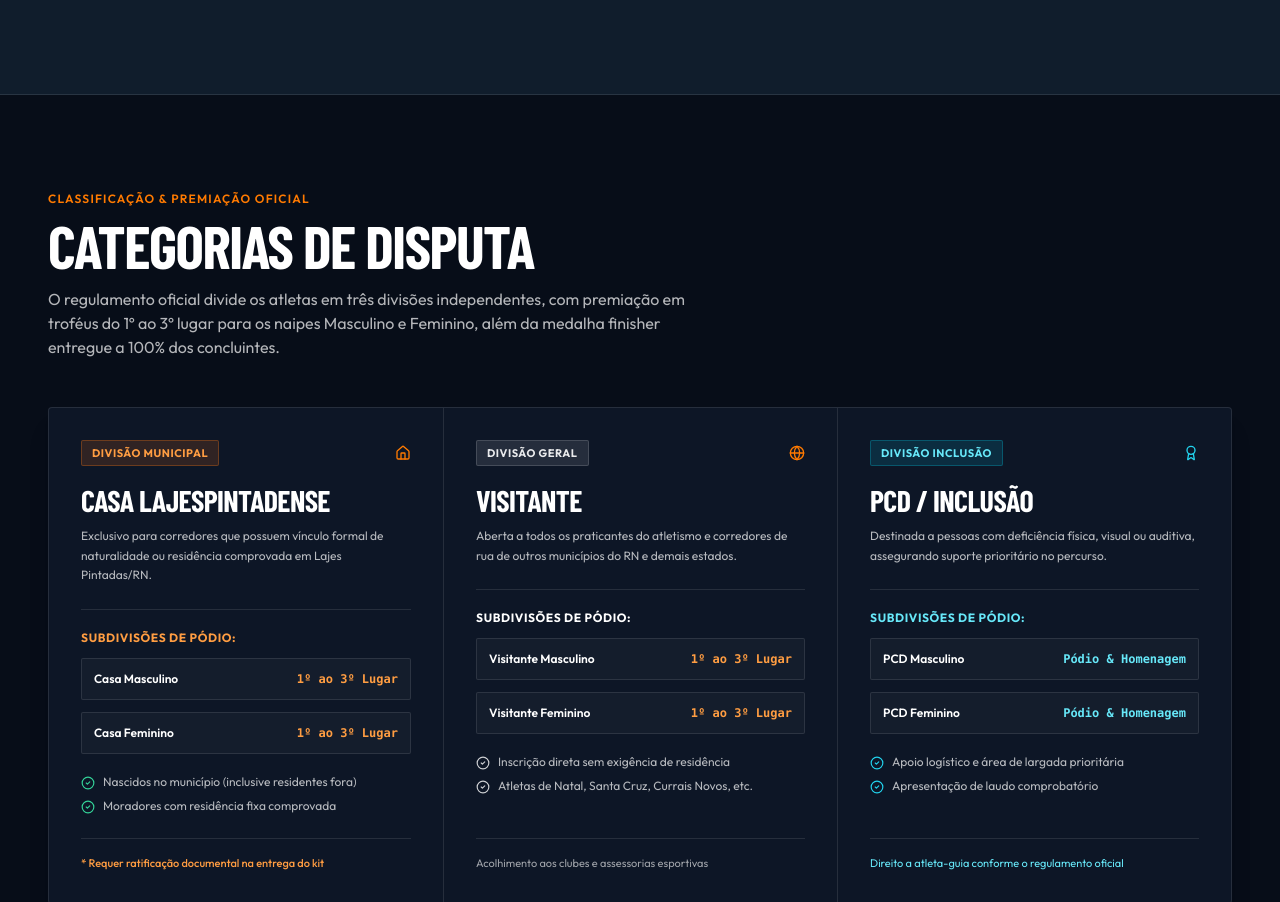
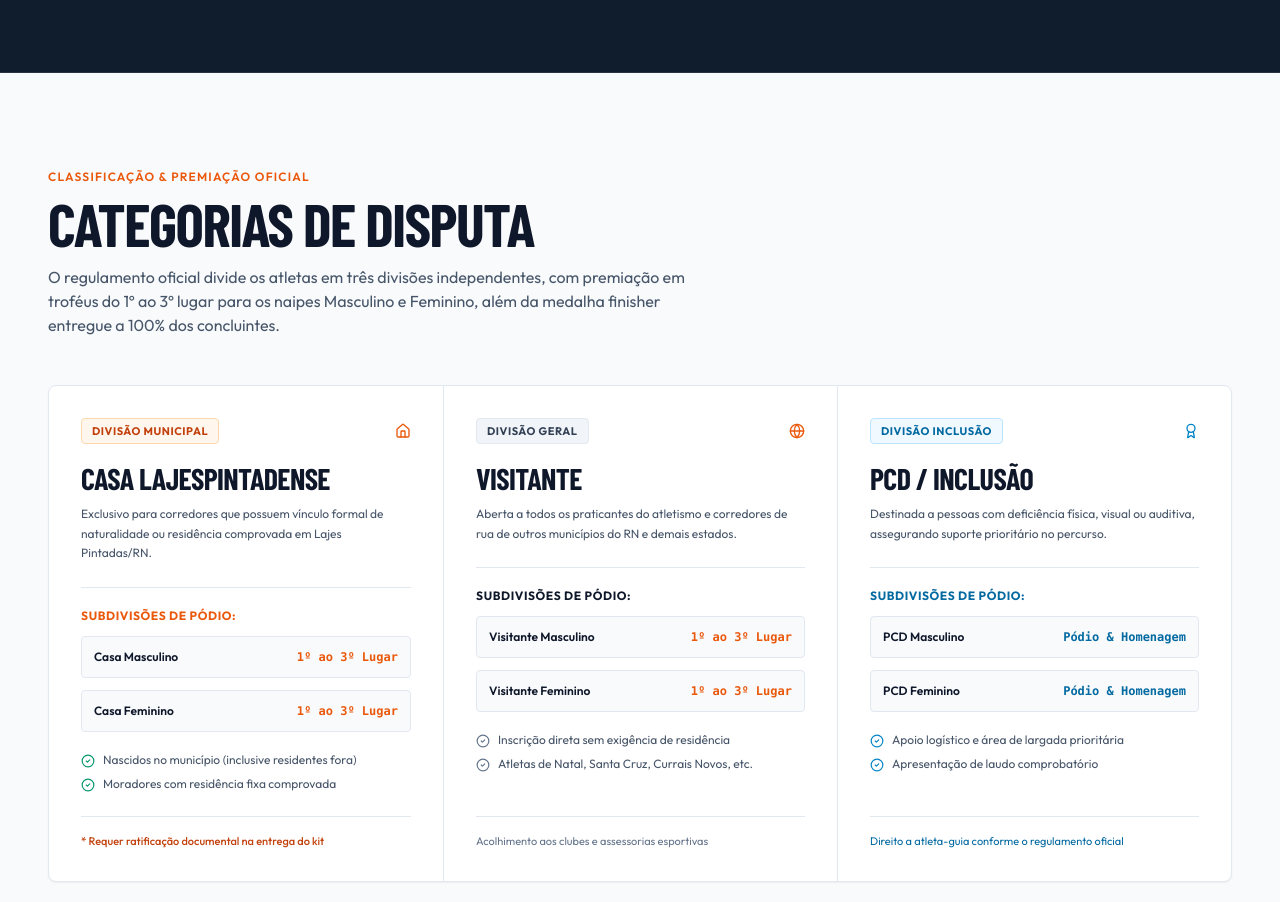
Before and after one commit to adrianolprn03-dot/corrida-lajes-pintadas, a React (Vite) app: page / in a window 1280 px wide. Shown: the part 1898-2800 px from the top of the page. Built offline with nearby package versions, Linux system fonts and the light colour scheme; no server answers; a web font is replaced by a local one.

Commit message:
feat: use authentic corrida 2025 photo, light theme with dark variations, conforming header

```diff
--- a/index.html
+++ b/index.html
@@ -12,7 +12,7 @@
     <link rel="preconnect" href="https://fonts.gstatic.com" crossorigin>
     <link href="https://fonts.googleapis.com/css2?family=Barlow+Condensed:wght@700;800&family=Outfit:wght@400;500;600;700&display=swap" rel="stylesheet">
   </head>
-  <body class="bg-[#070D18] text-white antialiased selection:bg-[#FF7A00] selection:text-[#070D18]">
+  <body class="bg-[#F8FAFC] text-slate-900 antialiased selection:bg-[#FF7A00] selection:text-white">
     <div id="root"></div>
     <script type="module" src="/src/main.tsx"></script>
   </body>
--- a/src/App.tsx
+++ b/src/App.tsx
@@ -121,7 +121,7 @@ export default function App() {
   };
 
   return (
-    <div className="min-h-screen flex flex-col bg-[#070D18] text-white selection:bg-[#FF7A00] selection:text-[#070D18] relative font-sans">
+    <div className="min-h-screen flex flex-col bg-[#F8FAFC] text-slate-900 selection:bg-[#FF7A00] selection:text-white relative font-sans">
       {/* Toast Alert */}
       {toast && (
         <div className="fixed bottom-6 right-6 z-50 animate-in fade-in slide-in-from-bottom-5 duration-200">
--- a/src/components/CategoriesSection.tsx
+++ b/src/components/CategoriesSection.tsx
@@ -5,175 +5,175 @@ export const CategoriesSection: React.FC = () => {
   const [showProofGuide, setShowProofGuide] = useState(false);
 
   return (
-    <section id="categorias" className="bg-[#070D18] text-white py-16 sm:py-24 border-b border-white/10">
+    <section id="categorias" className="bg-[#F8FAFC] text-slate-900 py-16 sm:py-24 border-b border-slate-200">
       <div className="max-w-[1280px] mx-auto px-5 sm:px-8 lg:px-12">
 
         {/* Section Header */}
         <div className="mb-12">
-          <span className="font-sans text-xs font-semibold uppercase tracking-widest text-[#FF7A00] block mb-2">
+          <span className="font-sans text-xs font-semibold uppercase tracking-widest text-orange-600 block mb-2">
             Classificação & Premiação Oficial
           </span>
-          <h2 className="font-condensed font-extrabold text-4xl sm:text-6xl uppercase tracking-tight text-white leading-none">
+          <h2 className="font-condensed font-extrabold text-4xl sm:text-6xl uppercase tracking-tight text-slate-900 leading-none">
             Categorias de Disputa
           </h2>
-          <p className="font-sans text-sm sm:text-base text-white/70 mt-3 max-w-2xl leading-relaxed">
+          <p className="font-sans text-sm sm:text-base text-slate-600 mt-3 max-w-2xl leading-relaxed">
             O regulamento oficial divide os atletas em três divisões independentes, com premiação em troféus do 1º ao 3º lugar para os naipes Masculino e Feminino, além da medalha finisher entregue a 100% dos concluintes.
           </p>
         </div>
 
         {/* 3 Visual Columns with 1px Dividers */}
-        <div className="border border-white/10 bg-[#0D1626] rounded-[4px] overflow-hidden mb-10 shadow-xl">
-          <div className="grid grid-cols-1 md:grid-cols-3 divide-y md:divide-y-0 md:divide-x divide-white/10">
+        <div className="border border-slate-200 bg-white rounded-lg overflow-hidden mb-10 shadow-sm">
+          <div className="grid grid-cols-1 md:grid-cols-3 divide-y md:divide-y-0 md:divide-x divide-slate-200">
 
             {/* COLUMN 1: CASA LAJESPINTADENSE */}
-            <div className="p-6 sm:p-8 flex flex-col justify-between hover:bg-white/[0.02] transition">
+            <div className="p-6 sm:p-8 flex flex-col justify-between hover:bg-slate-50/60 transition">
               <div>
                 <div className="flex items-center justify-between mb-4">
-                  <span className="font-sans text-[11px] font-bold uppercase tracking-wider text-[#FF9D42] bg-orange-500/15 border border-orange-500/30 px-2.5 py-1 rounded-[2px]">
+                  <span className="font-sans text-[11px] font-bold uppercase tracking-wider text-orange-700 bg-orange-50 border border-orange-200 px-2.5 py-1 rounded">
                     Divisão Municipal
                   </span>
-                  <Home className="w-4 h-4 text-[#FF7A00]" />
+                  <Home className="w-4 h-4 text-orange-600" />
                 </div>
 
-                <h3 className="font-condensed font-extrabold text-2xl sm:text-3xl uppercase text-white leading-none">
+                <h3 className="font-condensed font-extrabold text-2xl sm:text-3xl uppercase text-slate-900 leading-none">
                   Casa Lajespintadense
                 </h3>
 
-                <p className="font-sans text-xs text-white/70 mt-2 leading-relaxed">
+                <p className="font-sans text-xs text-slate-600 mt-2 leading-relaxed">
                   Exclusivo para corredores que possuem vínculo formal de naturalidade ou residência comprovada em Lajes Pintadas/RN.
                 </p>
 
                 {/* Subdivisões de Pódio */}
-                <div className="mt-6 pt-5 border-t border-white/10 space-y-3">
-                  <div className="font-sans text-xs font-bold uppercase tracking-wider text-[#FF9D42]">
+                <div className="mt-6 pt-5 border-t border-slate-200 space-y-3">
+                  <div className="font-sans text-xs font-bold uppercase tracking-wider text-orange-600">
                     Subdivisões de Pódio:
                   </div>
-                  <div className="flex items-center justify-between p-3 bg-white/[0.03] border border-white/10 rounded-[2px] text-xs font-sans">
-                    <span className="font-semibold text-white">Casa Masculino</span>
-                    <span className="text-[#FF9D42] font-mono font-bold">1º ao 3º Lugar</span>
+                  <div className="flex items-center justify-between p-3 bg-slate-50 border border-slate-200 rounded text-xs font-sans">
+                    <span className="font-semibold text-slate-900">Casa Masculino</span>
+                    <span className="text-orange-600 font-mono font-bold">1º ao 3º Lugar</span>
                   </div>
-                  <div className="flex items-center justify-between p-3 bg-white/[0.03] border border-white/10 rounded-[2px] text-xs font-sans">
-                    <span className="font-semibold text-white">Casa Feminino</span>
-                    <span className="text-[#FF9D42] font-mono font-bold">1º ao 3º Lugar</span>
+                  <div className="flex items-center justify-between p-3 bg-slate-50 border border-slate-200 rounded text-xs font-sans">
+                    <span className="font-semibold text-slate-900">Casa Feminino</span>
+                    <span className="text-orange-600 font-mono font-bold">1º ao 3º Lugar</span>
                   </div>
                 </div>
 
                 {/* Eligibility checklist */}
-                <div className="mt-5 space-y-2 text-xs font-sans text-white/70">
+                <div className="mt-5 space-y-2 text-xs font-sans text-slate-600">
                   <div className="flex items-start gap-2">
-                    <CheckCircle2 className="w-3.5 h-3.5 text-emerald-400 shrink-0 mt-0.5" />
+                    <CheckCircle2 className="w-3.5 h-3.5 text-emerald-600 shrink-0 mt-0.5" />
                     <span>Nascidos no município (inclusive residentes fora)</span>
                   </div>
                   <div className="flex items-start gap-2">
-                    <CheckCircle2 className="w-3.5 h-3.5 text-emerald-400 shrink-0 mt-0.5" />
+                    <CheckCircle2 className="w-3.5 h-3.5 text-emerald-600 shrink-0 mt-0.5" />
                     <span>Moradores com residência fixa comprovada</span>
                   </div>
                 </div>
               </div>
 
-              <div className="mt-6 pt-4 border-t border-white/10 text-[11px] font-sans text-[#FF9D42] font-medium">
+              <div className="mt-6 pt-4 border-t border-slate-200 text-[11px] font-sans text-orange-700 font-medium">
                 * Requer ratificação documental na entrega do kit
               </div>
             </div>
 
             {/* COLUMN 2: VISITANTE */}
-            <div className="p-6 sm:p-8 flex flex-col justify-between hover:bg-white/[0.02] transition">
+            <div className="p-6 sm:p-8 flex flex-col justify-between hover:bg-slate-50/60 transition">
               <div>
                 <div className="flex items-center justify-between mb-4">
-                  <span className="font-sans text-[11px] font-bold uppercase tracking-wider text-white/90 bg-white/10 border border-white/15 px-2.5 py-1 rounded-[2px]">
+                  <span className="font-sans text-[11px] font-bold uppercase tracking-wider text-slate-700 bg-slate-100 border border-slate-200 px-2.5 py-1 rounded">
                     Divisão Geral
                   </span>
-                  <Globe className="w-4 h-4 text-[#FF7A00]" />
+                  <Globe className="w-4 h-4 text-orange-600" />
                 </div>
 
-                <h3 className="font-condensed font-extrabold text-2xl sm:text-3xl uppercase text-white leading-none">
+                <h3 className="font-condensed font-extrabold text-2xl sm:text-3xl uppercase text-slate-900 leading-none">
                   Visitante
                 </h3>
 
-                <p className="font-sans text-xs text-white/70 mt-2 leading-relaxed">
+                <p className="font-sans text-xs text-slate-600 mt-2 leading-relaxed">
                   Aberta a todos os praticantes do atletismo e corredores de rua de outros municípios do RN e demais estados.
                 </p>
 
                 {/* Subdivisões de Pódio */}
-                <div className="mt-6 pt-5 border-t border-white/10 space-y-3">
-                  <div className="font-sans text-xs font-bold uppercase tracking-wider text-white">
+                <div className="mt-6 pt-5 border-t border-slate-200 space-y-3">
+                  <div className="font-sans text-xs font-bold uppercase tracking-wider text-slate-900">
                     Subdivisões de Pódio:
                   </div>
-                  <div className="flex items-center justify-between p-3 bg-white/[0.03] border border-white/10 rounded-[2px] text-xs font-sans">
-                    <span className="font-semibold text-white">Visitante Masculino</span>
-                    <span className="text-[#FF9D42] font-mono font-bold">1º ao 3º Lugar</span>
+                  <div className="flex items-center justify-between p-3 bg-slate-50 border border-slate-200 rounded text-xs font-sans">
+                    <span className="font-semibold text-slate-900">Visitante Masculino</span>
+                    <span className="text-orange-600 font-mono font-bold">1º ao 3º Lugar</span>
                   </div>
-                  <div className="flex items-center justify-between p-3 bg-white/[0.03] border border-white/10 rounded-[2px] text-xs font-sans">
-                    <span className="font-semibold text-white">Visitante Feminino</span>
-                    <span className="text-[#FF9D42] font-mono font-bold">1º ao 3º Lugar</span>
+                  <div className="flex items-center justify-between p-3 bg-slate-50 border border-slate-200 rounded text-xs font-sans">
+                    <span className="font-semibold text-slate-900">Visitante Feminino</span>
+                    <span className="text-orange-600 font-mono font-bold">1º ao 3º Lugar</span>
                   </div>
                 </div>
 
                 {/* Eligibility checklist */}
-                <div className="mt-5 space-y-2 text-xs font-sans text-white/70">
+                <div className="mt-5 space-y-2 text-xs font-sans text-slate-600">
                   <div className="flex items-start gap-2">
-                    <CheckCircle2 className="w-3.5 h-3.5 text-white/80 shrink-0 mt-0.5" />
+                    <CheckCircle2 className="w-3.5 h-3.5 text-slate-500 shrink-0 mt-0.5" />
                     <span>Inscrição direta sem exigência de residência</span>
                   </div>
                   <div className="flex items-start gap-2">
-                    <CheckCircle2 className="w-3.5 h-3.5 text-white/80 shrink-0 mt-0.5" />
+                    <CheckCircle2 className="w-3.5 h-3.5 text-slate-500 shrink-0 mt-0.5" />
                     <span>Atletas de Natal, Santa Cruz, Currais Novos, etc.</span>
                   </div>
                 </div>
               </div>
 
-              <div className="mt-6 pt-4 border-t border-white/10 text-[11px] font-sans text-white/60">
+              <div className="mt-6 pt-4 border-t border-slate-200 text-[11px] font-sans text-slate-500">
                 Acolhimento aos clubes e assessorias esportivas
               </div>
             </div>
 
             {/* COLUMN 3: PCD / INCLUSÃO */}
-            <div className="p-6 sm:p-8 flex flex-col justify-between hover:bg-white/[0.02] transition">
+            <div className="p-6 sm:p-8 flex flex-col justify-between hover:bg-slate-50/60 transition">
               <div>
                 <div className="flex items-center justify-between mb-4">
-                  <span className="font-sans text-[11px] font-bold uppercase tracking-wider text-cyan-300 bg-cyan-500/15 border border-cyan-500/30 px-2.5 py-1 rounded-[2px]">
+                  <span className="font-sans text-[11px] font-bold uppercase tracking-wider text-sky-700 bg-sky-50 border border-sky-200 px-2.5 py-1 rounded">
                     Divisão Inclusão
                   </span>
-                  <Award className="w-4 h-4 text-cyan-400" />
+                  <Award className="w-4 h-4 text-sky-600" />
                 </div>
 
-                <h3 className="font-condensed font-extrabold text-2xl sm:text-3xl uppercase text-white leading-none">
+                <h3 className="font-condensed font-extrabold text-2xl sm:text-3xl uppercase text-slate-900 leading-none">
                   PCD / Inclusão
                 </h3>
 
-                <p className="font-sans text-xs text-white/70 mt-2 leading-relaxed">
+                <p className="font-sans text-xs text-slate-600 mt-2 leading-relaxed">
                   Destinada a pessoas com deficiência física, visual ou auditiva, assegurando suporte prioritário no percurso.
                 </p>
 
                 {/* Subdivisões de Pódio */}
-                <div className="mt-6 pt-5 border-t border-white/10 space-y-3">
-                  <div className="font-sans text-xs font-bold uppercase tracking-wider text-cyan-300">
+                <div className="mt-6 pt-5 border-t border-slate-200 space-y-3">
+                  <div className="font-sans text-xs font-bold uppercase tracking-wider text-sky-700">
                     Subdivisões de Pódio:
                   </div>
-                  <div className="flex items-center justify-between p-3 bg-white/[0.03] border border-white/10 rounded-[2px] text-xs font-sans">
-                    <span className="font-semibold text-white">PCD Masculino</span>
-                    <span className="text-cyan-300 font-mono font-bold">Pódio & Homenagem</span>
+                  <div className="flex items-center justify-between p-3 bg-slate-50 border border-slate-200 rounded text-xs font-sans">
+                    <span className="font-semibold text-slate-900">PCD Masculino</span>
+                    <span className="text-sky-700 font-mono font-bold">Pódio & Homenagem</span>
                   </div>
-                  <div className="flex items-center justify-between p-3 bg-white/[0.03] border border-white/10 rounded-[2px] text-xs font-sans">
-                    <span className="font-semibold text-white">PCD Feminino</span>
-                    <span className="text-cyan-300 font-mono font-bold">Pódio & Homenagem</span>
+                  <div className="flex items-center justify-between p-3 bg-slate-50 border border-slate-200 rounded text-xs font-sans">
+                    <span className="font-semibold text-slate-900">PCD Feminino</span>
+                    <span className="text-sky-700 font-mono font-bold">Pódio & Homenagem</span>
                   </div>
                 </div>
 
                 {/* Eligibility checklist */}
-                <div className="mt-5 space-y-2 text-xs font-sans text-white/70">
+                <div className="mt-5 space-y-2 text-xs font-sans text-slate-600">
                   <div className="flex items-start gap-2">
-                    <CheckCircle2 className="w-3.5 h-3.5 text-cyan-400 shrink-0 mt-0.5" />
+                    <CheckCircle2 className="w-3.5 h-3.5 text-sky-600 shrink-0 mt-0.5" />
                     <span>Apoio logístico e área de largada prioritária</span>
                   </div>
                   <div className="flex items-start gap-2">
-                    <CheckCircle2 className="w-3.5 h-3.5 text-cyan-400 shrink-0 mt-0.5" />
+                    <CheckCircle2 className="w-3.5 h-3.5 text-sky-600 shrink-0 mt-0.5" />
                     <span>Apresentação de laudo comprobatório</span>
                   </div>
                 </div>
               </div>
 
-              <div className="mt-6 pt-4 border-t border-white/10 text-[11px] font-sans text-cyan-300">
+              <div className="mt-6 pt-4 border-t border-slate-200 text-[11px] font-sans text-sky-700">
                 Direito a atleta-guia conforme o regulamento oficial
               </div>
             </div>
@@ -182,56 +182,56 @@ export const CategoriesSection: React.FC = () => {
         </div>
 
         {/* Guaranteed Finisher Medal Banner */}
-        <div className="p-6 sm:p-7 border border-white/15 bg-gradient-to-r from-orange-500/20 via-amber-500/10 to-transparent rounded-[4px] flex flex-col sm:flex-row items-center justify-between gap-5 mb-8">
+        <div className="p-6 sm:p-7 border border-orange-200 bg-gradient-to-r from-orange-50 via-amber-50 to-white rounded-lg flex flex-col sm:flex-row items-center justify-between gap-5 mb-8 shadow-sm">
           <div className="flex items-center gap-4">
-            <div className="w-14 h-14 rounded-[4px] bg-gradient-to-br from-[#FF7A00] to-[#FF5500] text-[#070D18] flex items-center justify-center shrink-0 shadow-lg shadow-orange-600/30">
+            <div className="w-14 h-14 rounded-lg bg-gradient-to-br from-orange-500 to-amber-500 text-white flex items-center justify-center shrink-0 shadow-md shadow-orange-500/20">
               <Medal className="w-7 h-7" />
             </div>
             <div>
-              <h4 className="font-condensed font-extrabold text-xl sm:text-2xl uppercase text-white leading-tight">
+              <h4 className="font-condensed font-extrabold text-xl sm:text-2xl uppercase text-slate-900 leading-tight">
                 Medalha Finisher Garantida para 100% dos Concluintes
               </h4>
-              <p className="font-sans text-xs sm:text-sm text-white/80 mt-1 max-w-2xl">
+              <p className="font-sans text-xs sm:text-sm text-slate-600 mt-1 max-w-2xl">
                 Todos os atletas que cruzarem a linha de chegada no tempo regulamentar da prova recebem a medalha pesada em metal fundido com fita oficial sublimada acetinada.
               </p>
             </div>
           </div>
-          <span className="font-sans text-xs font-bold uppercase tracking-wider text-[#FF9D42] border border-orange-500/40 bg-orange-500/15 px-3.5 py-2 rounded-[2px] shrink-0">
+          <span className="font-sans text-xs font-bold uppercase tracking-wider text-orange-700 border border-orange-300 bg-white px-3.5 py-2 rounded shrink-0 shadow-xs">
             Todas as Divisões
           </span>
         </div>
 
         {/* Proof Guide Accordion for Categoria Casa */}
-        <div className="border border-white/10 bg-[#0D1626] rounded-[4px] overflow-hidden">
+        <div className="border border-slate-200 bg-white rounded-lg shadow-sm overflow-hidden">
           <button
             type="button"
             onClick={() => setShowProofGuide(!showProofGuide)}
             aria-expanded={showProofGuide}
-            className="w-full p-5 text-left flex items-center justify-between gap-4 hover:bg-white/[0.02] transition"
+            className="w-full p-5 text-left flex items-center justify-between gap-4 hover:bg-slate-50 transition"
           >
             <div className="flex items-center gap-3">
-              <FileText className="w-4 h-4 text-[#FF7A00] shrink-0" />
-              <span className="font-sans font-semibold text-xs sm:text-sm text-white">
+              <FileText className="w-4 h-4 text-orange-600 shrink-0" />
+              <span className="font-sans font-semibold text-xs sm:text-sm text-slate-900">
                 Quais documentos são aceitos para comprovar a Categoria Casa Lajespintadense?
               </span>
             </div>
-            <div className="p-1 text-white/60">
+            <div className="p-1 text-slate-500">
               {showProofGuide ? <ChevronUp className="w-4 h-4" /> : <ChevronDown className="w-4 h-4" />}
             </div>
           </button>
 
           {showProofGuide && (
-            <div className="px-6 pb-6 pt-2 border-t border-white/10 font-sans text-xs text-white/75 space-y-2 animate-in fade-in duration-150">
+            <div className="px-6 pb-6 pt-2 border-t border-slate-200 font-sans text-xs text-slate-600 space-y-2 animate-in fade-in duration-150">
               <p>
                 Para homologação da categoria Casa na entrega do kit oficial, o atleta deverá apresentar <strong>um</strong> dos seguintes documentos válidos com foto:
               </p>
               <ul className="list-disc list-inside space-y-1.5 pl-2">
-                <li><strong className="text-white">Certidão de Nascimento ou RG:</strong> comprovando naturalidade em Lajes Pintadas/RN (inclusive para residentes fora);</li>
-                <li><strong className="text-white">Título de Eleitor:</strong> pertencente à Zona Eleitoral com domicílio em Lajes Pintadas/RN;</li>
-                <li><strong className="text-white">Comprovante de Residência Atual:</strong> conta de água ou energia elétrica em nome do atleta ou de seus genitores.</li>
+                <li><strong className="text-slate-900">Certidão de Nascimento ou RG:</strong> comprovando naturalidade em Lajes Pintadas/RN (inclusive para residentes fora);</li>
+                <li><strong className="text-slate-900">Título de Eleitor:</strong> pertencente à Zona Eleitoral com domicílio em Lajes Pintadas/RN;</li>
+                <li><strong className="text-slate-900">Comprovante de Residência Atual:</strong> conta de água ou energia elétrica em nome do atleta ou de seus genitores.</li>
               </ul>
-              <div className="p-3 bg-orange-500/10 border border-orange-500/30 rounded-[2px] text-[#FF9D42] text-[11px] font-medium flex items-center gap-2 mt-3">
-                <AlertCircle className="w-4 h-4 shrink-0" />
+              <div className="p-3 bg-orange-50 border border-orange-200 rounded text-orange-800 text-[11px] font-medium flex items-center gap-2 mt-3">
+                <AlertCircle className="w-4 h-4 text-orange-600 shrink-0" />
                 <span>Caso o vínculo não seja comprovado no ato da entrega do kit, a inscrição será automaticamente remanejada para a categoria Visitante.</span>
               </div>
             </div>
--- a/src/index.css
+++ b/src/index.css
@@ -4,26 +4,26 @@
 
 @layer base {
   :root {
-    --race-bg: #070D18;
-    --race-surface: #0D1626;
+    --race-bg: #F8FAFC;
+    --race-surface: #FFFFFF;
     --race-orange: #FF7A00;
     --race-orange-hover: #FF8D24;
     --race-orange-title: #FFAE34;
-    --race-muted: #BBC3CE;
-    --race-border: rgba(255, 255, 255, 0.12);
+    --race-muted: #64748B;
+    --race-border: #E2E8F0;
     --race-focus: #FF7A00;
   }
 
   html {
     scroll-behavior: smooth;
     font-family: 'Outfit', Arial, sans-serif;
-    background-color: #070D18;
-    color: #FFFFFF;
+    background-color: #F8FAFC;
+    color: #0F172A;
   }
 
   body {
-    background-color: #070D18;
-    color: #FFFFFF;
+    background-color: #F8FAFC;
+    color: #0F172A;
     overflow-x: hidden;
   }
 
@@ -68,18 +68,18 @@
   }
 }
 
-/* Custom dark scrollbar */
+/* Custom scrollbar */
 ::-webkit-scrollbar {
   width: 7px;
   height: 7px;
 }
 
 ::-webkit-scrollbar-track {
-  background: #070D18;
+  background: #F1F5F9;
 }
 
 ::-webkit-scrollbar-thumb {
-  background: #1B273A;
+  background: #CBD5E1;
   border-radius: 2px;
 }
 
```
Also changed, not shown: src/components/EventOverview.tsx (+54 -54 lines), src/components/FaqSection.tsx (+19 -19 lines), src/components/Header.tsx (+40 -40 lines), src/components/Hero.tsx (+10 -10 lines), src/components/ScheduleSection.tsx (+11 -11 lines), src/components/StickyBar.tsx (+11 -11 lines).
